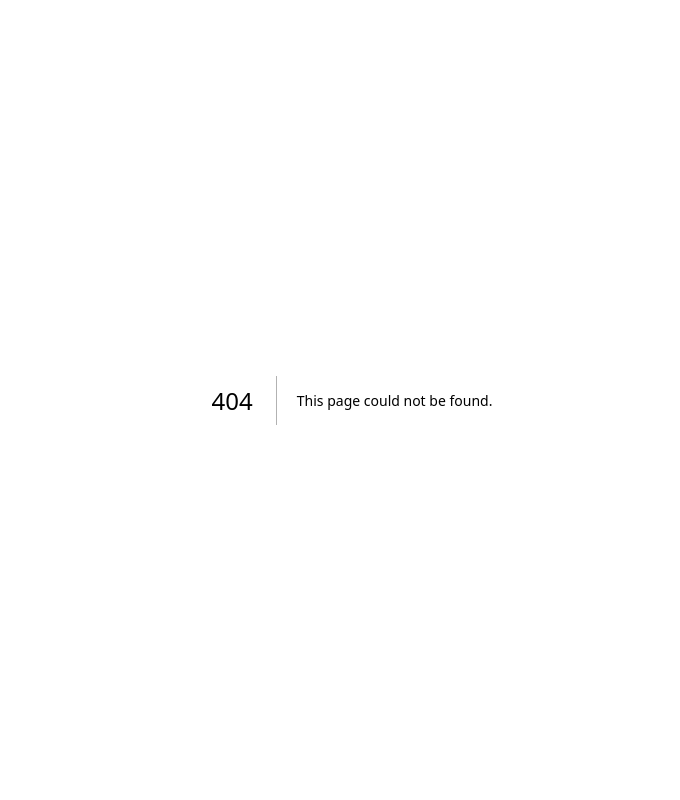
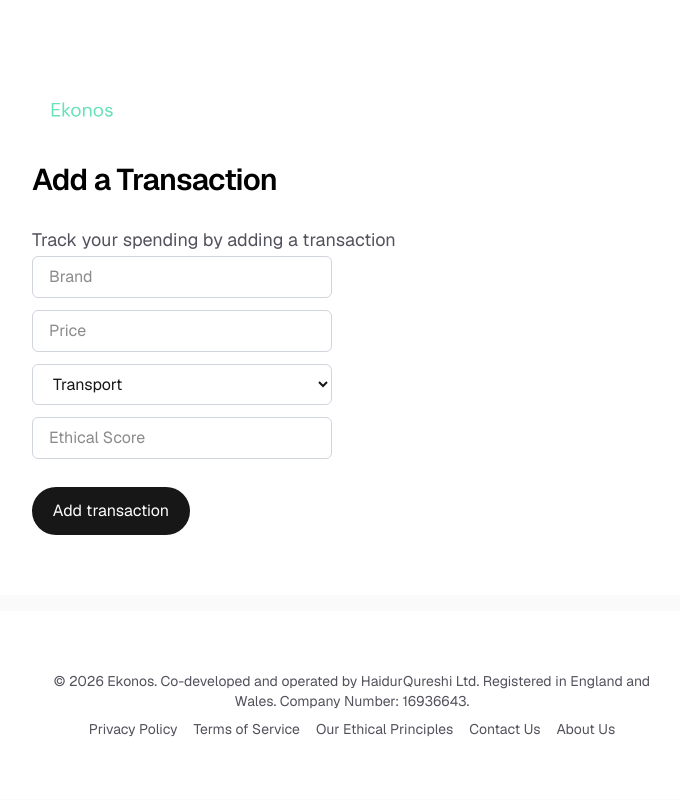
Before and after one commit to haidurqureshi/Ekonos, a Next.js app: page /add-item in a window 1280 px wide. Before the commit this address had no page. Shown: the top 800 px of the page, without its empty margins (288-968 px from the left). Built offline with nearby package versions, Linux system fonts and the light colour scheme.

Commit message:
Add files via upload

```diff
--- /dev/null
+++ b/app/add-item/page.tsx
@@ -0,0 +1,105 @@
+"use client";
+
+import React, { useState } from "react";
+import Image from "next/image";
+import { useRouter } from "next/navigation";
+
+export default function SignupPage() {
+    const router = useRouter();
+    const [brand, SetBrand] = useState("");
+    const [price, SetPrice] = useState("");
+    const [category, SetCategory] = useState("");
+    const [ethical_score, SetEthical_Score] = useState("");
+    const [error, setError] = useState<string | null>(null);
+
+    const handleSubmit = (e: React.FormEvent) => {
+        e.preventDefault();
+        setError(null);
+
+        if(!brand || !price  || !ethical_score){
+            setError("All fields are required");
+            return;
+        }
+
+        fetch("/api/add", {
+            method: "POST",
+            headers: {
+                "Content-Type": "application/json",
+            },
+            body: JSON.stringify({ brand, price, category, ethical_score }),
+        })
+            .then((response) => {
+                if (!response.ok) {
+                    throw new Error("Failed to add transaction");
+                }
+                return response.json();
+            })
+            .then(() => {
+                router.push("/");
+            })
+            .catch((error) => {
+                setError(error.message);
+            });
+    };
+
+    return (
+        <div className="flex flex-col flex-1 items-center justify-center bg-zinc-50 font-sans dark:bg-black">
+            <main className="flex flex-1 w-full max-w-3xl flex-col items-center justify-between py-15 px-16 bg-white dark:bg-black sm:items-start">
+                <Image src="/EKONOS.svg" alt="EKONOS logo" width={100} height={100} priority />
+                <div className="flex flex-col items-center gap-6 text-center sm:items-start sm:text-left">
+                    <h1 className="max-w-xs text-3xl font-semibold leading-10 tracking-tight text-black dark:text-zinc-50">
+                        Add a Transaction
+                    </h1>
+                    <p className="max-w-md text-lg leading-8 text-zinc-600 dark:text-zinc-400">Track your spending by adding a transaction</p>
+                </div>
+                <form className="flex flex-1 w-75 max-w-2xl flex-col gap-3" onSubmit={handleSubmit}>
+                    <input
+                        type="text"
+                        placeholder="Brand"
+                        value={brand}
+                        onChange={(e) => SetBrand(e.target.value)}
+                        required
+                        className="border border-gray-300 rounded-md py-2 px-4 focus:outline-none focus:ring-2 focus:ring-[#65e2b9] dark:bg-zinc-900 dark:border-zinc-700 dark:text-white dark:placeholder-zinc-500"
+                    />
+                    <input
+                        type="number"
+                        placeholder="Price"
+                        min = "0.00"
+                        max= "Infinity"
+                        step={0.01}
+                        value={price}
+                        onChange={(e) => SetPrice(e.target.value)}
+                        required
+                        className="border border-gray-300 rounded-md py-2 px-4 focus:outline-none focus:ring-2 focus:ring-[#65e2b9] dark:bg-zinc-900 dark:border-zinc-700 dark:text-white dark:placeholder-zinc-500"
+                    />
+                    <select
+                        value={category}
+                        onChange={(e) => SetCategory(e.target.value)}
+                        className="border border-gray-300 rounded-md py-2 px-4 focus:outline-none focus:ring-2 focus:ring-[#65e2b9] dark:bg-zinc-900 dark:border-zinc-700 dark:text-white dark:placeholder-zinc-500"
+                    >
+                        <option>Transport</option>
+                        <option>Shopping</option>
+                        <option>Other</option>
+                    </select>
+                    <input
+                        type="number"
+                        placeholder="Ethical Score"
+                        step={1}
+                        min={0}
+                        max={100}
+                        value={ethical_score}
+                        onChange={(e) => SetEthical_Score(e.target.value)}
+                        className="border border-gray-300 rounded-md py-2 px-4 focus:outline-none focus:ring-2 focus:ring-[#65e2b9] dark:bg-zinc-900 dark:border-zinc-700 dark:text-white dark:placeholder-zinc-500"
+                    />
+                    {error && <p className="text-sm text-red-500">{error}</p>}
+                    <button
+                        type="submit"
+                        className="flex h-12 w-full items-center justify-center gap-2 rounded-full bg-foreground px-5 text-background transition-colors hover:bg-[#383838] dark:hover:bg-[#ccc] md:w-39.5 mt-4"
+                    >
+                        Add transaction
+                    </button>
+                </form>
+            </main>
+        </div>
+    );
+}
```
